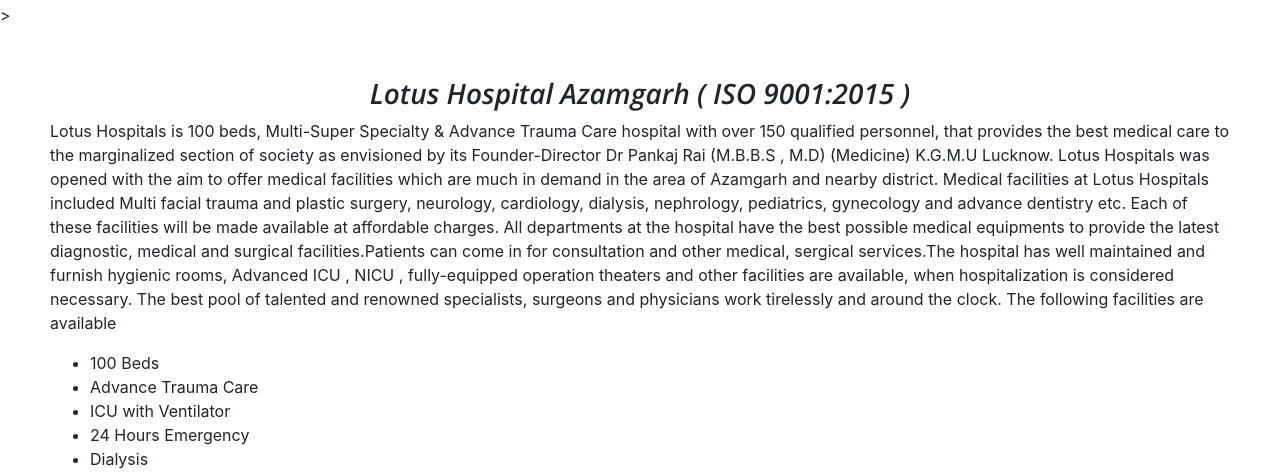
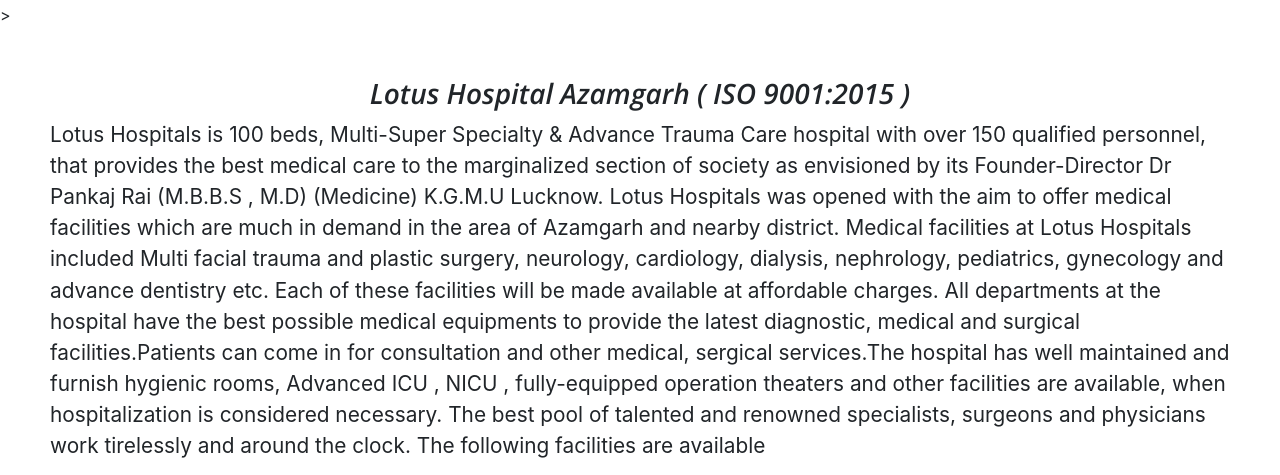
Before and after one commit to Madhur735/hospital, a plain HTML site: page index.html in a window 1280 px wide. Shown: the part 322-797 px from the top of the page. Drawn offline with nearby package versions, Linux system fonts and the light colour scheme.

Commit message:
Update index.css

```diff
--- a/index.css
+++ b/index.css
@@ -3,6 +3,9 @@
 h1, h2, h3 {
   text-align: center;
   font-family: 'Open Sans', sans-serif;
+}
+p, li {
+  font-size: 1.3rem;
 }
 
 
@@ -37,6 +40,7 @@ margin: 50px;
   display: block;
   margin-left: auto;
   margin-right: auto;
+  width: 100%;
 
 }
 .top {
```
